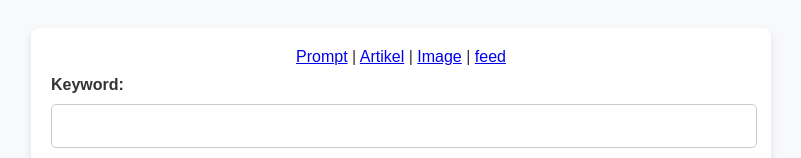
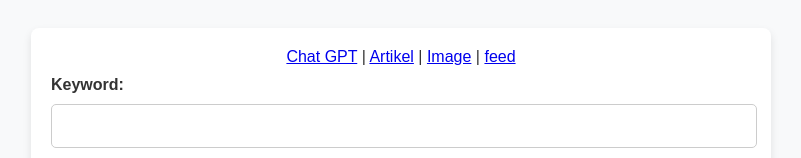
Before and after one commit to DinnerRecipes/tool, a plain HTML site: page index.html in a window 1280 px wide. Shown: the top 158 px of the page, without its empty margins (239-1040 px from the left). Drawn offline with Linux system fonts and the light colour scheme.

Commit message:
Update index.html

```diff
--- a/index.html
+++ b/index.html
@@ -59,7 +59,7 @@
 </head>
 <body onload="loadData()">
     <div class="container">
-        <center><a href="https://dinnerrecipes.github.io/tool/" target="_blank">Prompt</a> | <a href="https://dinnerrecipes.github.io/tool/artikel" target="_blank">Artikel</a> | <a href="https://dinnerrecipes.github.io/tool/image" target="_blank">Image</a> | <a href="https://dinnerrecipes.github.io/tool/feed" target="_blank">feed</a></center>
+        <center><a href="https://chatgpt.com" target="_blank">Chat GPT</a> | <a href="https://dinnerrecipes.github.io/tool/artikel" target="_blank">Artikel</a> | <a href="https://dinnerrecipes.github.io/tool/image" target="_blank">Image</a> | <a href="https://dinnerrecipes.github.io/tool/feed" target="_blank">feed</a></center>
         <label>Keyword:</label>
         <input type="text" id="judul" maxlength="500">
 
```
